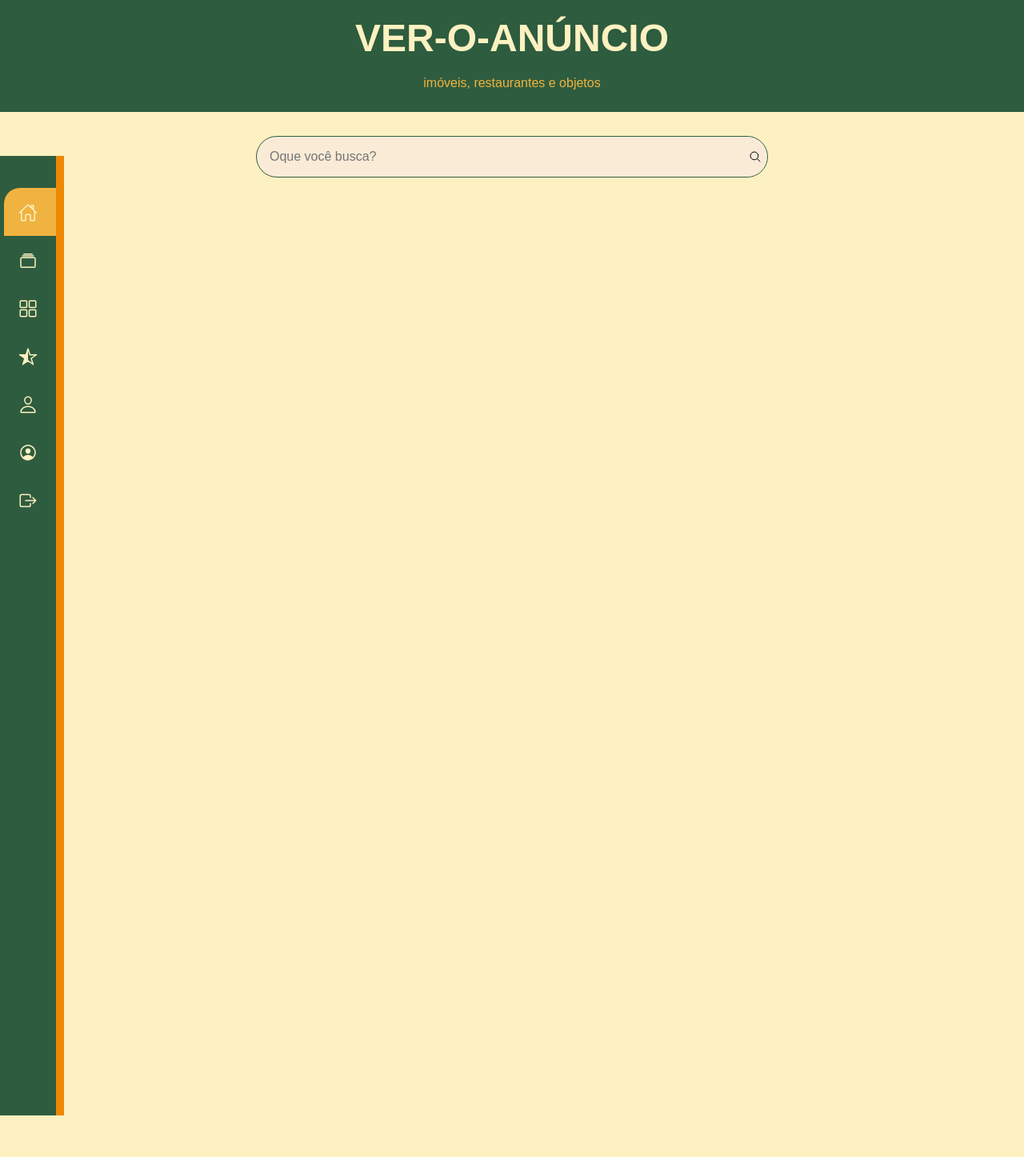
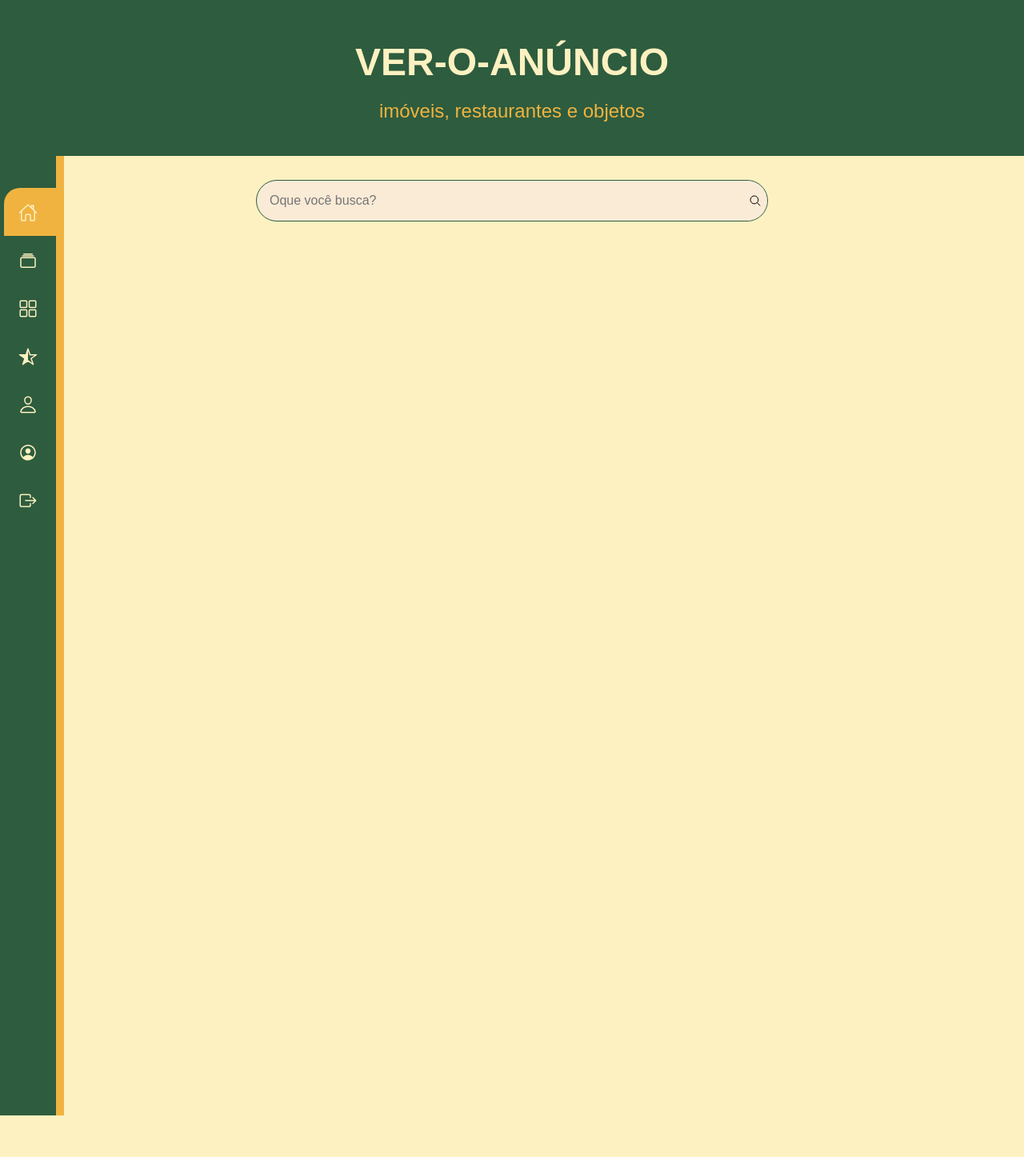
Before and after one commit to Projeto-Tacaca/Site-de-Classificados, a PHP site: the page made by src/app/public/frontend/View/tela de anuncios.php in a window 1280 px wide. Shown: the whole page at 80% size. Before the commit the page ends 1395 px from the top, so only its background shows below. Run offline with PHP 8.4, Linux system fonts and the light colour scheme.

Commit message:
correcao,barraLateral

```diff
--- a/src/app/public/frontend/css/estilizacao aba inicial.css
+++ b/src/app/public/frontend/css/estilizacao aba inicial.css
@@ -17,16 +17,16 @@ H1 {
   text-align: center;
     background-color: #2e5c3e;
     font-size: 3em;
-    padding-top: 20px;
+    padding-top: 50px;
     color: #fdf1c1;
 }
 p {
     position: relative;
    text-align: center;
     background-color: #2e5c3e;
-    font-size: relative;
+    font-size: 1.5rem;
     padding-top: 20px;
-    height: 65px;
+    height: 90px;
     color: #f0b340;
 }
 div {
@@ -145,12 +145,12 @@ button:hover {
 
 .navigation {
 
-   top: 195px;
-   position: absolute;
+   top: -52px;
+   position: relative;
    height: 1200px;
    background-color: #2e5c3e;
    width:70px;
-   box-shadow: #ee8701 10px 0px 0px;
+   box-shadow: #f0b340 10px 0px 0px;
 
    overflow-x: hidden;
    transition: 0.5s;
```
Also changed, not shown: index.php (deleted, +0 -8 lines).
